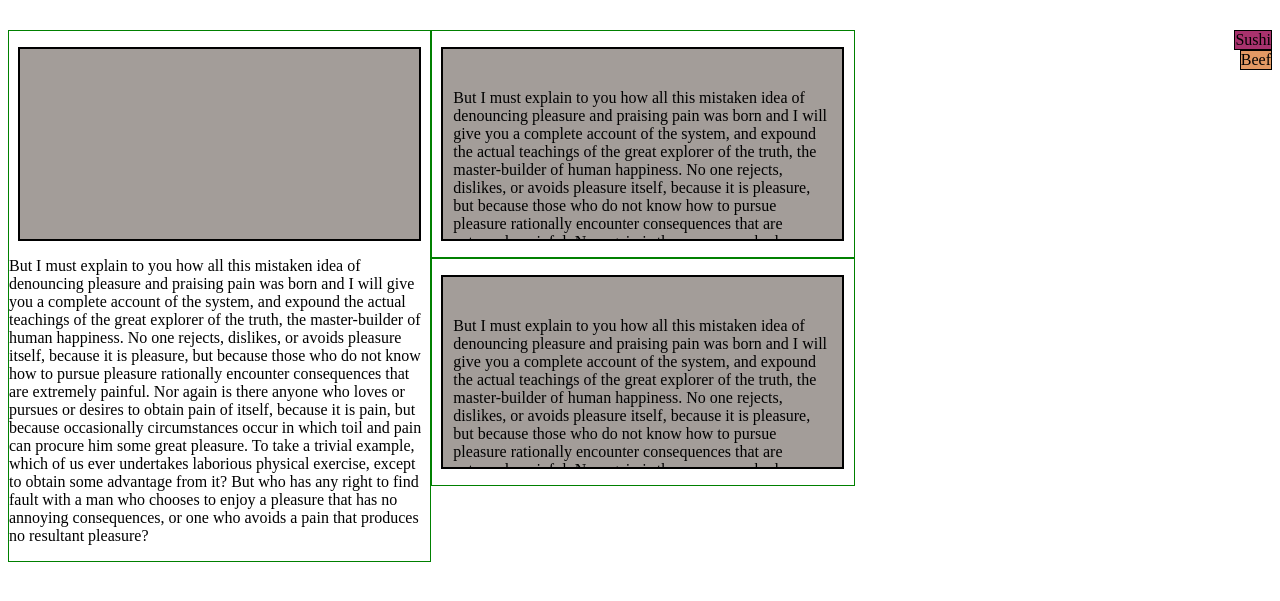
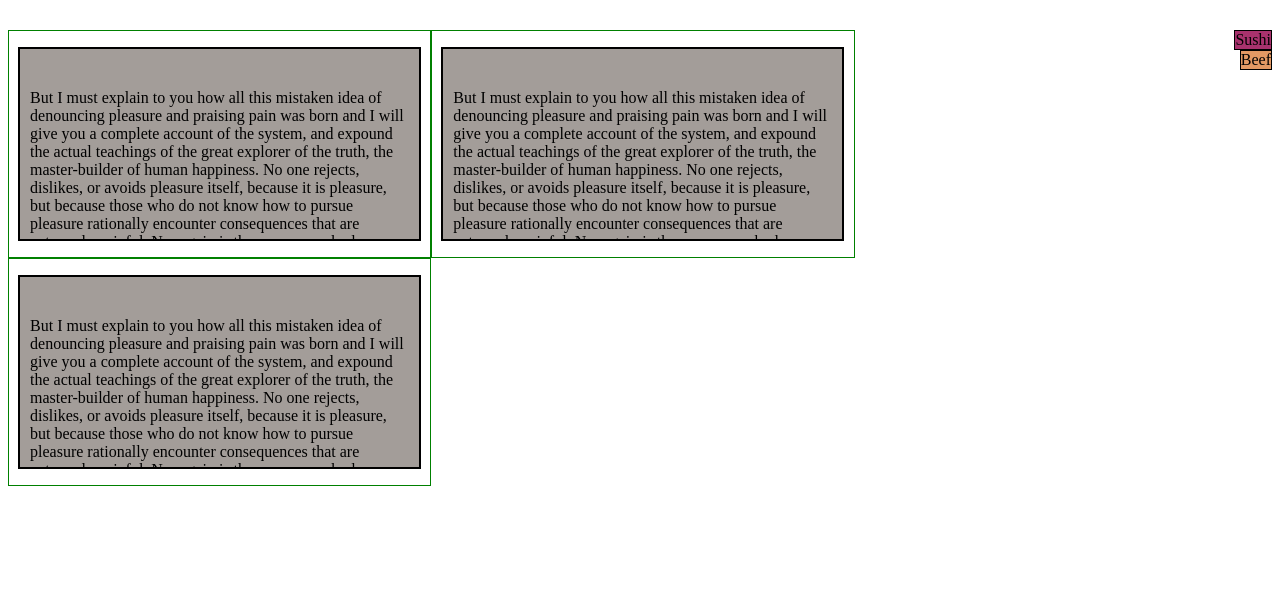
Before and after one commit to JessMG1990/module2-solution, a plain HTML site: page index.html in a window 1280 px wide. Shown: the part 95-696 px from the top of the page. Drawn offline with Linux system fonts and the light colour scheme.

Commit message:
Update index.html

```diff
--- a/index.html
+++ b/index.html
@@ -11,7 +11,7 @@
 <container>
 <div>
 <p id = "Chicken">Chicken</p>
-<div class = "col-lg-4 col-md-6"><p class = "p1"><p id = "Chicken">Chicken</p>But I must explain to you how all this mistaken idea of denouncing pleasure and praising pain was born and I will give you a complete account of the system, and expound the actual teachings of the great explorer of the truth, the master-builder of human happiness. No one rejects, dislikes, or avoids pleasure itself, because it is pleasure, but because those who do not know how to pursue pleasure rationally encounter consequences that are extremely painful. Nor again is there anyone who loves or pursues or desires to obtain pain of itself, because it is pain, but because occasionally circumstances occur in which toil and pain can procure him some great pleasure. To take a trivial example, which of us ever undertakes laborious physical exercise, except to obtain some advantage from it? But who has any right to find fault with a man who chooses to enjoy a pleasure that has no annoying consequences, or one who avoids a pain that produces no resultant pleasure?</p></div>
+<div class = "col-lg-4 col-md-6"><p id = "Chicken">Chicken</p><p class = "p1">But I must explain to you how all this mistaken idea of denouncing pleasure and praising pain was born and I will give you a complete account of the system, and expound the actual teachings of the great explorer of the truth, the master-builder of human happiness. No one rejects, dislikes, or avoids pleasure itself, because it is pleasure, but because those who do not know how to pursue pleasure rationally encounter consequences that are extremely painful. Nor again is there anyone who loves or pursues or desires to obtain pain of itself, because it is pain, but because occasionally circumstances occur in which toil and pain can procure him some great pleasure. To take a trivial example, which of us ever undertakes laborious physical exercise, except to obtain some advantage from it? But who has any right to find fault with a man who chooses to enjoy a pleasure that has no annoying consequences, or one who avoids a pain that produces no resultant pleasure?</p></div>
 </div>
 </container>
 
```
